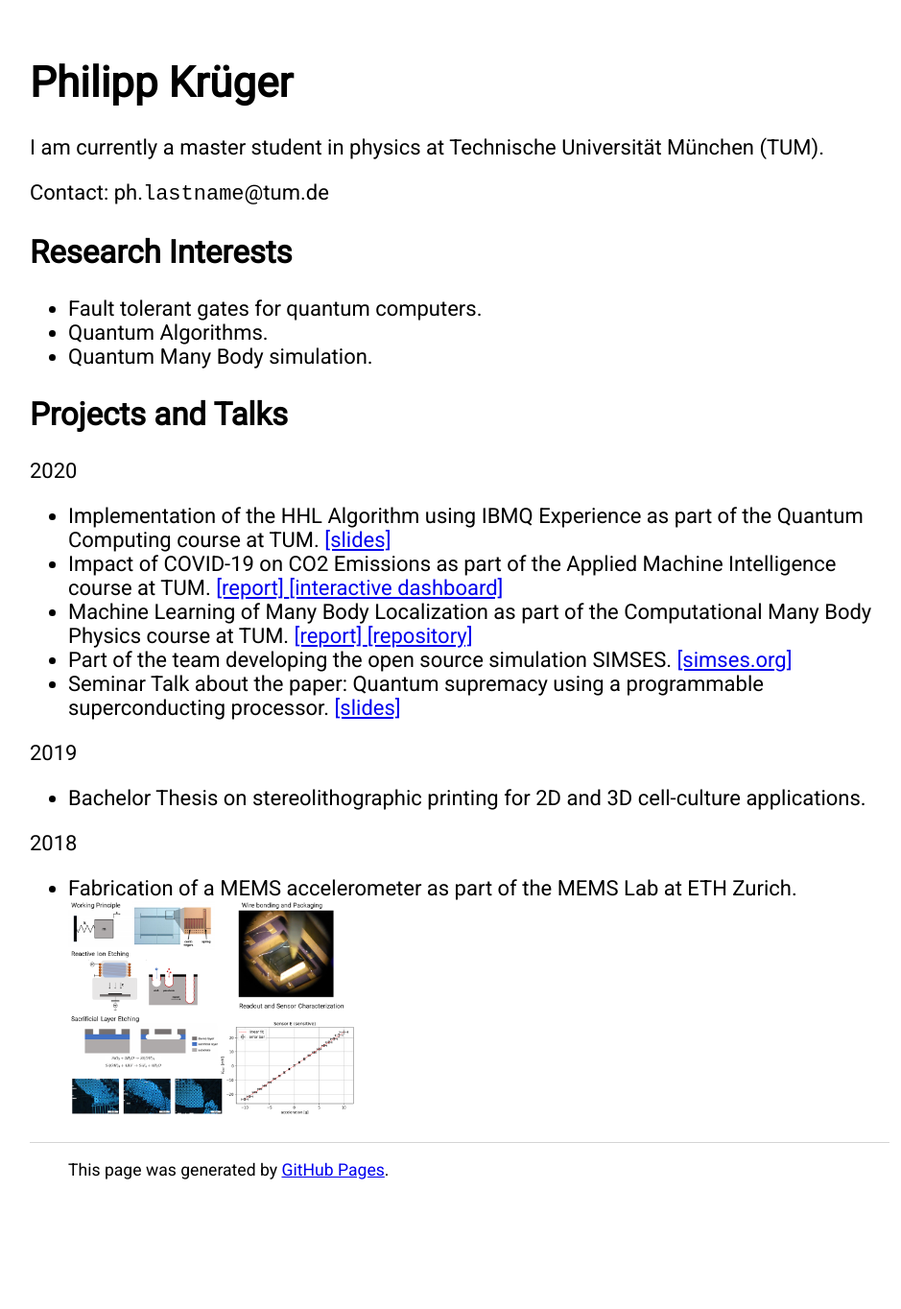
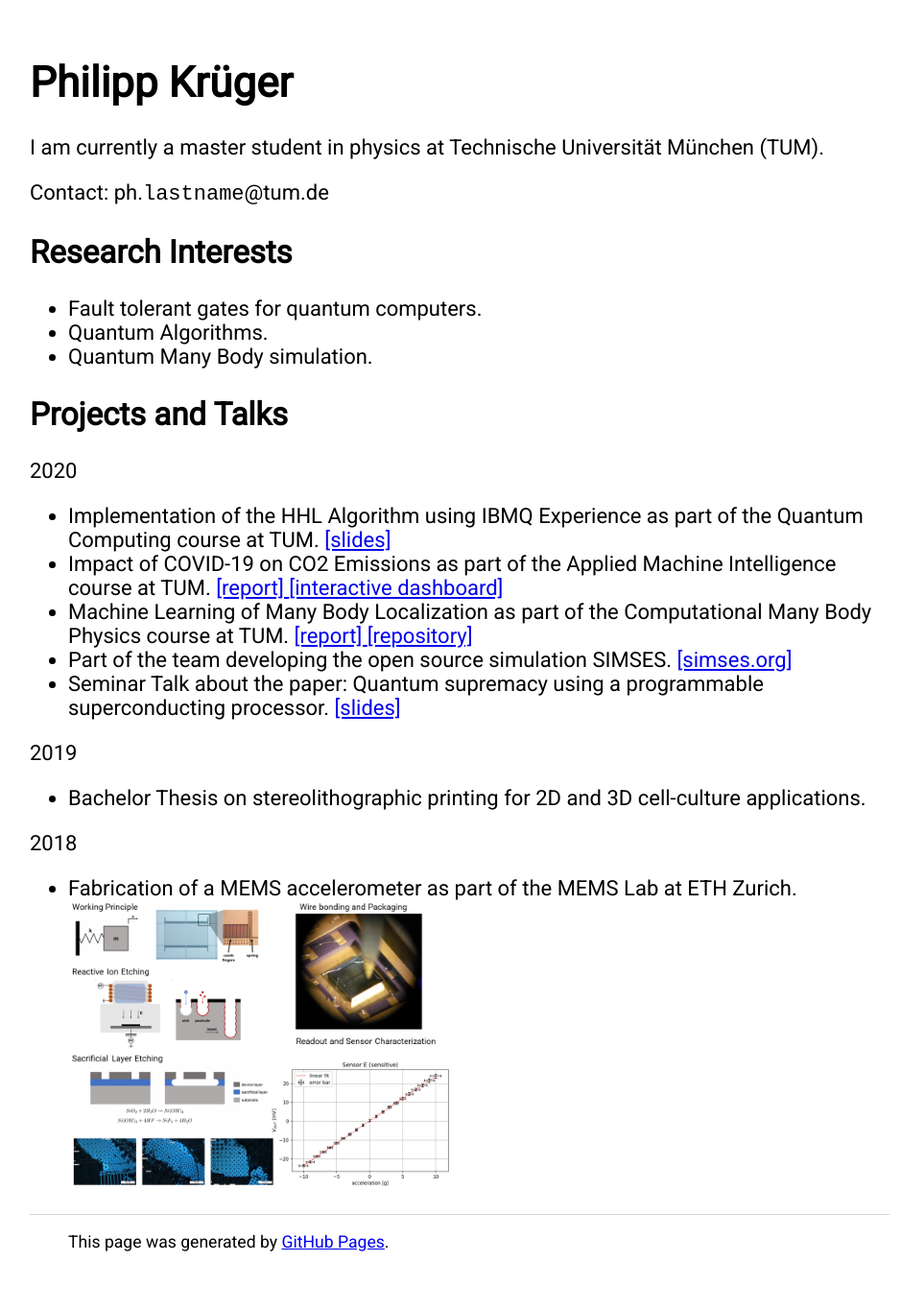
Before and after one commit to PhilippKrueger/PhilippKrueger.github.io, a Jekyll site: the page built from index.html, in a window 1280 px wide. Shown: the whole page at 96% size, without its empty margins (161-1100 px from the left). Built offline with Jekyll 4.4.1, drawn with Linux system fonts in a browser that asks for light colours; before the commit the page ends 1289 px from its top, so only the background shows below that.

Commit message:
Update index.html

```diff
--- a/index.html
+++ b/index.html
@@ -53,7 +53,7 @@ title: Philipp Krüger
 	<ul>
 	  <li>Fabrication of a MEMS accelerometer as part of the MEMS Lab at ETH Zurich.
 		</li>
-	<img src="\Images\MEMS.png" alt="MEMS accelerometer" width="300">
+	<img src="\Images\MEMS.png" alt="MEMS accelerometer" width="400">
 	</ul>
 
 </div><!-- /.blurb -->
```
